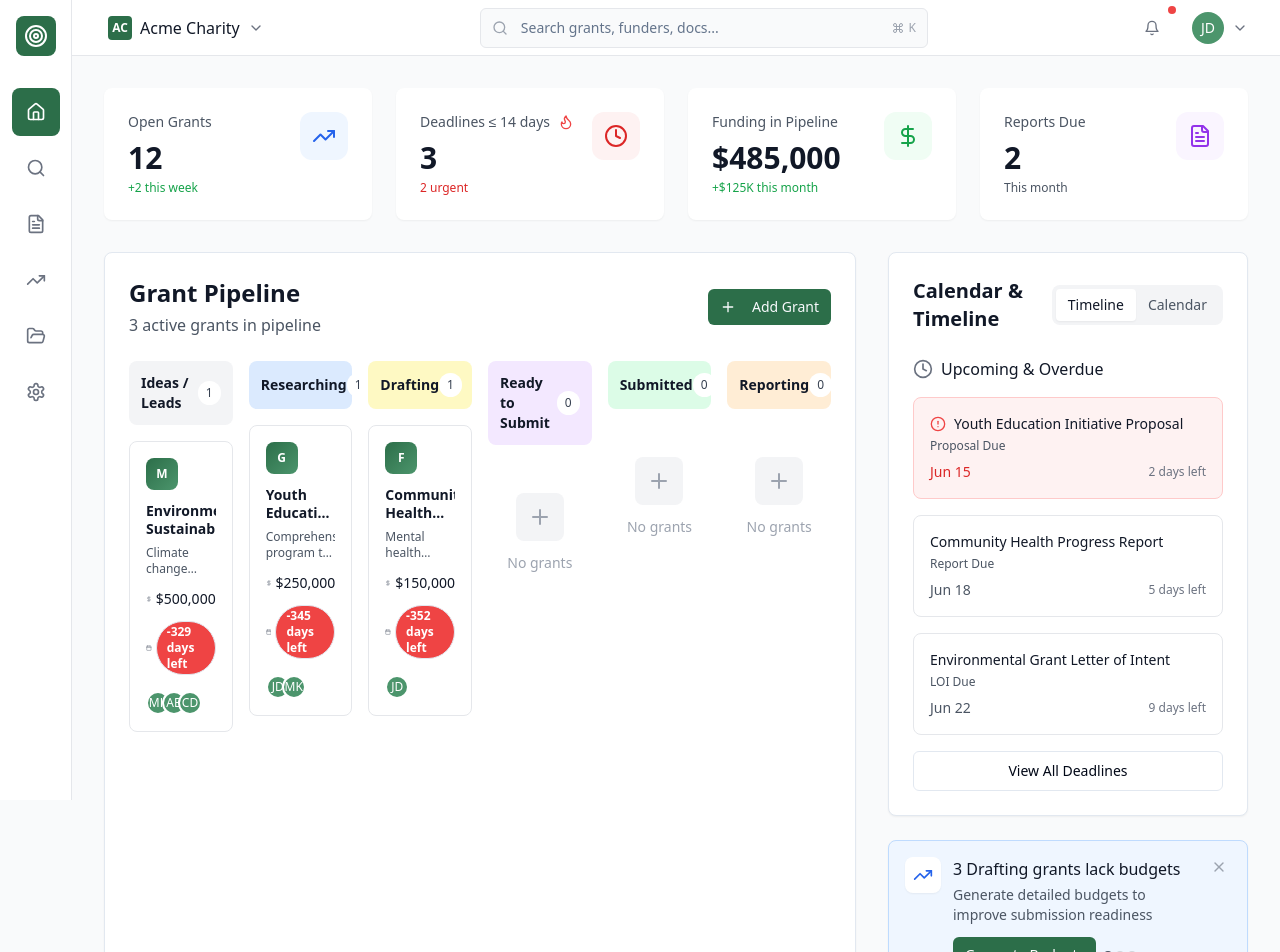
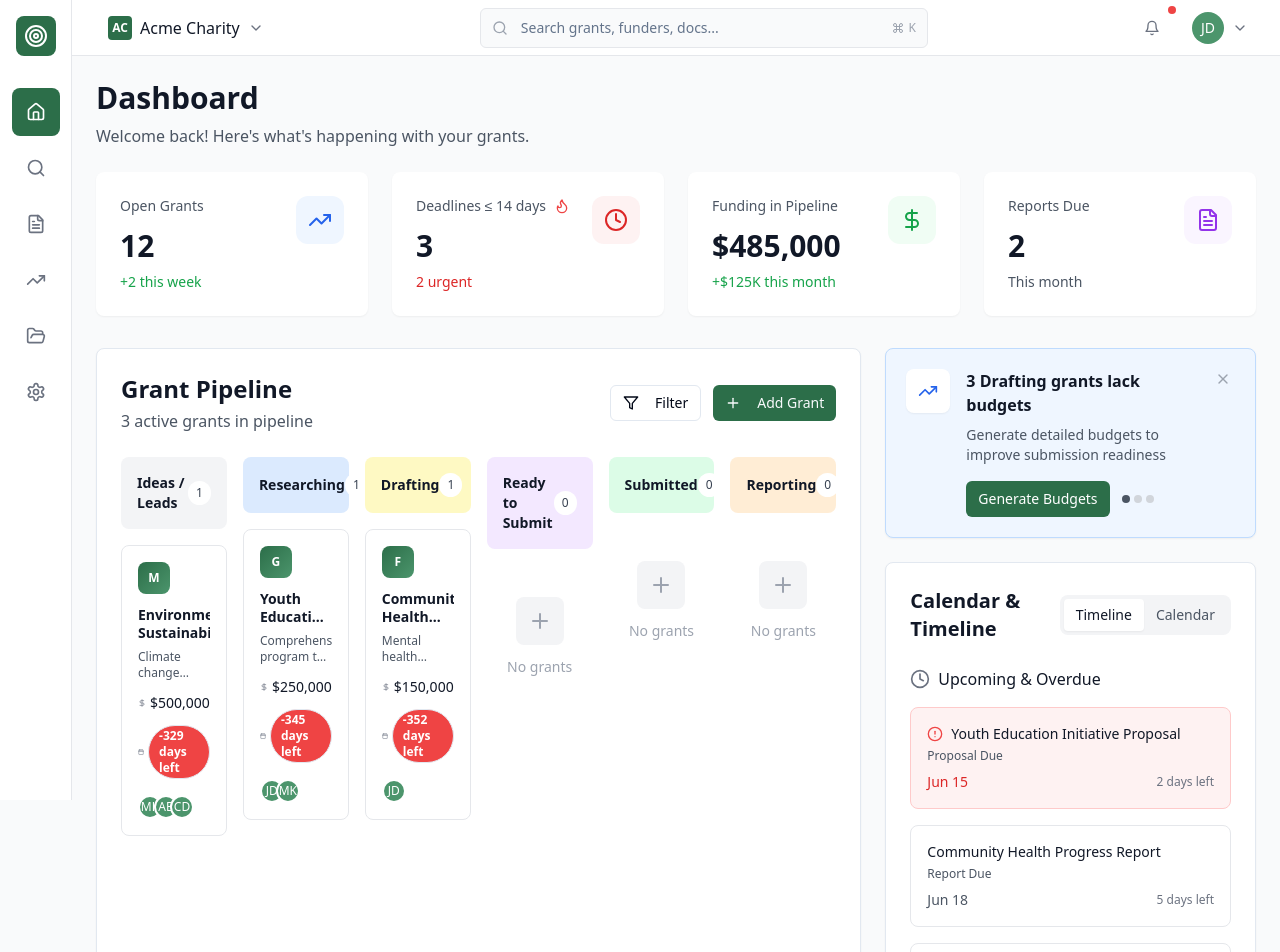
Before and after one commit to ahmedgadir/sprout-start-onboard, a React (Vite) app: page /dashboard in a window 1280 px wide. Shown: the top 952 px of the page. Built offline with nearby package versions, Linux system fonts and the light colour scheme.

Commit message:
Fix: Dashboard layout not updated
The dashboard layout was not updated as requested. This commit addresses the issue by re-evaluating the layout and making necessary adjustments to improve its appearance and usability.

```diff
--- a/src/components/dashboard/AIInsightBanner.tsx
+++ b/src/components/dashboard/AIInsightBanner.tsx
@@ -47,18 +47,18 @@ export const AIInsightBanner = () => {
   const Icon = insight.icon;
 
   return (
-    <Card className={`p-4 ${insight.bgColor} ${insight.borderColor} border`}>
+    <Card className={`p-5 ${insight.bgColor} ${insight.borderColor} border`}>
       <div className="flex items-start justify-between">
-        <div className="flex items-start space-x-3 flex-1">
-          <div className={`p-2 rounded-lg bg-white shadow-sm`}>
+        <div className="flex items-start space-x-4 flex-1">
+          <div className={`p-3 rounded-lg bg-white shadow-sm`}>
             <Icon className={`w-5 h-5 ${insight.color}`} />
           </div>
 
           <div className="flex-1">
-            <h4 className="font-medium text-gray-900 mb-1">{insight.title}</h4>
-            <p className="text-sm text-gray-600 mb-3">{insight.description}</p>
+            <h4 className="font-semibold text-gray-900 mb-2">{insight.title}</h4>
+            <p className="text-sm text-gray-600 mb-4">{insight.description}</p>
 
-            <div className="flex items-center space-x-2">
+            <div className="flex items-center space-x-3">
               <Button size="sm" className="bg-[#2C6E49] hover:bg-[#1B4332] text-white">
                 {insight.action}
               </Button>
--- a/src/components/dashboard/GrantPipelineKanban.tsx
+++ b/src/components/dashboard/GrantPipelineKanban.tsx
@@ -2,7 +2,7 @@
 import React, { useState } from 'react';
 import { Card } from '@/components/ui/card';
 import { Badge } from '@/components/ui/badge';
-import { MoreHorizontal, Plus, Calendar, DollarSign } from 'lucide-react';
+import { MoreHorizontal, Plus, Calendar, DollarSign, Filter } from 'lucide-react';
 import { Button } from '@/components/ui/button';
 
 const columns = [
@@ -77,17 +77,23 @@ export const GrantPipelineKanban = () => {
           <h2 className="text-2xl font-semibold text-gray-900">Grant Pipeline</h2>
           <p className="text-gray-600 mt-1">{grants.length} active grants in pipeline</p>
         </div>
-        <Button size="sm" className="bg-[#2C6E49] hover:bg-[#1B4332]">
-          <Plus className="w-4 h-4 mr-2" />
-          Add Grant
-        </Button>
+        <div className="flex items-center space-x-3">
+          <Button variant="outline" size="sm">
+            <Filter className="w-4 h-4 mr-2" />
+            Filter
+          </Button>
+          <Button size="sm" className="bg-[#2C6E49] hover:bg-[#1B4332]">
+            <Plus className="w-4 h-4 mr-2" />
+            Add Grant
+          </Button>
+        </div>
       </div>
 
-      <div className="grid grid-cols-6 gap-4 h-[700px]">
+      <div className="grid grid-cols-6 gap-4 h-[650px]">
         {columns.map((column) => (
           <div key={column.id} className="flex flex-col">
             {/* Column Header */}
-            <div className={`p-3 rounded-lg ${column.color} mb-4`}>
+            <div className={`p-4 rounded-lg ${column.color} mb-4`}>
               <div className="flex items-center justify-between">
                 <h3 className="font-semibold text-gray-900 text-sm">{column.title}</h3>
                 <span className="bg-white text-gray-700 text-xs font-medium px-2 py-1 rounded-full">
@@ -97,7 +103,7 @@ export const GrantPipelineKanban = () => {
             </div>
 
             {/* Grant Cards */}
-            <div className="flex-1 space-y-4 overflow-y-auto">
+            <div className="flex-1 space-y-3 overflow-y-auto">
               {getGrantsForColumn(column.id).map((grant) => (
                 <div
                   key={grant.id}
--- a/src/components/dashboard/SummaryTiles.tsx
+++ b/src/components/dashboard/SummaryTiles.tsx
@@ -84,13 +84,19 @@ export const SummaryTiles = () => {
   };
 
   return (
-    <div className="grid grid-cols-4 gap-6">
+    <div>
+      <div className="mb-6">
+        <h1 className="text-3xl font-bold text-gray-900">Dashboard</h1>
+        <p className="text-gray-600 mt-2">Welcome back! Here's what's happening with your grants.</p>
+      </div>
+
+      <div className="grid grid-cols-1 md:grid-cols-2 lg:grid-cols-4 gap-6">
         {tiles.map((tile, index) => {
           const Icon = tile.icon;
           return (
             <Card
               key={tile.title}
-            className="p-6 cursor-pointer hover:shadow-lg transition-all duration-200 border-0 shadow-sm"
+              className="p-6 cursor-pointer hover:shadow-lg transition-all duration-200 border-0 shadow-sm hover:scale-105"
               onClick={() => {
                 // Filter Kanban to relevant cards
                 console.log(`Filtering by ${tile.title}`);
@@ -98,7 +104,7 @@ export const SummaryTiles = () => {
             >
               <div className="flex items-start justify-between">
                 <div className="flex-1">
-                <div className="flex items-center space-x-2 mb-2">
+                  <div className="flex items-center space-x-2 mb-3">
                     <p className="text-sm font-medium text-gray-600">
                       {tile.title}
                     </p>
@@ -106,11 +112,11 @@ export const SummaryTiles = () => {
                       <Flame className="w-4 h-4 text-red-500" />
                     )}
                   </div>
-                <div className="space-y-1">
+                  <div className="space-y-2">
                     <p className="text-3xl font-bold text-gray-900">
                       {formatValue(animatedValues[index], tile.isCurrency || false)}
                     </p>
-                  <p className={`text-xs font-medium ${tile.changeColor}`}>
+                    <p className={`text-sm font-medium ${tile.changeColor}`}>
                       {tile.change}
                     </p>
                   </div>
@@ -123,5 +129,6 @@ export const SummaryTiles = () => {
           );
         })}
       </div>
+    </div>
   );
 };
--- a/src/pages/Dashboard.tsx
+++ b/src/pages/Dashboard.tsx
@@ -21,25 +21,27 @@ const Dashboard = () => {
         {/* Top Bar */}
         <TopBar onSearchOpen={() => setSearchOpen(true)} />
 
-        {/* Dashboard Content */}
-        <div className="p-8 space-y-8">
-          {/* Summary Tiles */}
-          <SummaryTiles />
+        {/* Dashboard Content with improved spacing */}
+        <div className="p-6 space-y-6 max-w-7xl mx-auto">
+          {/* Summary Tiles - now with better spacing */}
+          <div className="mb-8">
+            <SummaryTiles />
+          </div>
 
-          {/* Main Content Grid */}
-          <div className="grid grid-cols-12 gap-8">
-            {/* Grant Pipeline Kanban - 65% width */}
-            <div className="col-span-8">
+          {/* Main Content Grid - redesigned for better proportions */}
+          <div className="grid grid-cols-1 lg:grid-cols-3 gap-6 min-h-[800px]">
+            {/* Grant Pipeline Kanban - Takes up 2/3 of the width on large screens */}
+            <div className="lg:col-span-2">
               <GrantPipelineKanban />
             </div>
 
-            {/* Right Column - 30% width */}
-            <div className="col-span-4 space-y-6">
+            {/* Right Sidebar - Takes up 1/3 with better internal spacing */}
+            <div className="space-y-6">
+              {/* AI Insight Banner at the top */}
+              <AIInsightBanner />
+
               {/* Calendar/Timeline Widget */}
               <CalendarWidget />
-
-              {/* AI Insight Banner */}
-              <AIInsightBanner />
 
               {/* Team Activity Feed */}
               <TeamActivityFeed />
```
Lines whose indentation alone changed are shown as unchanged.
